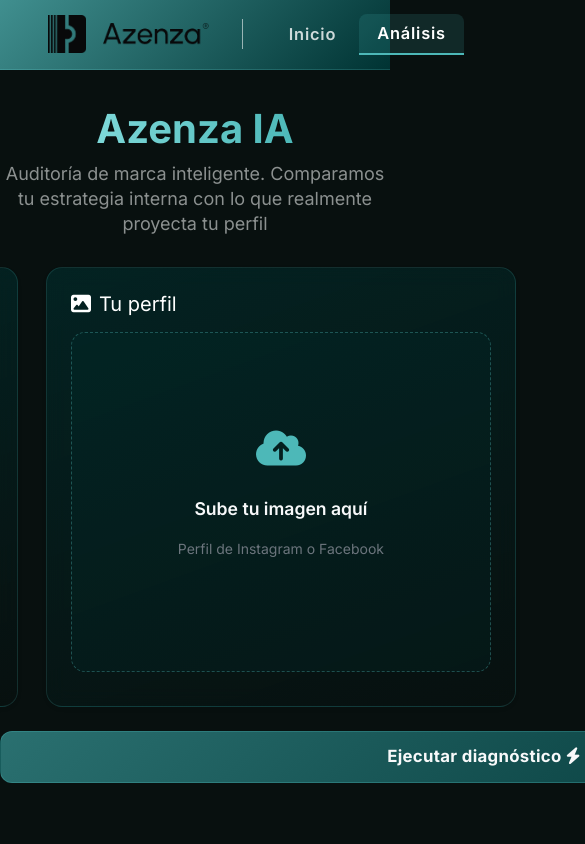
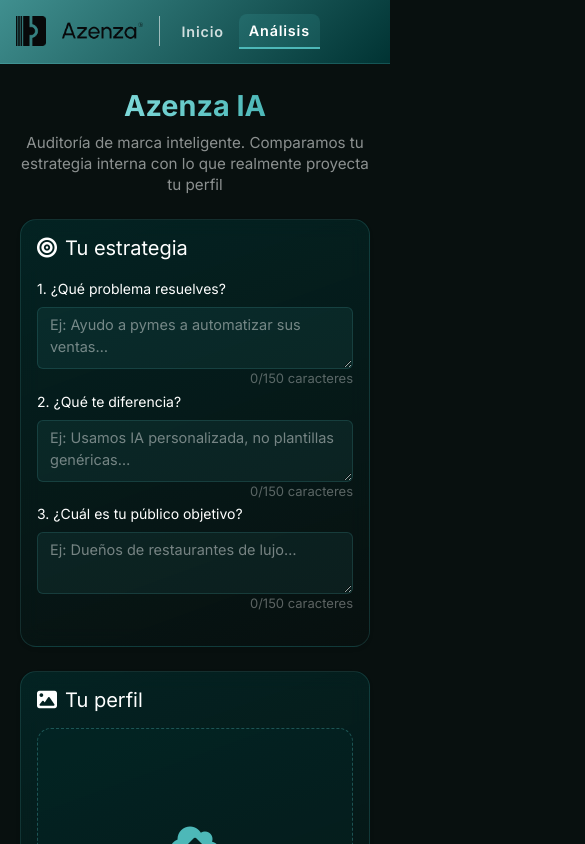
Before and after one commit to BustosFacundo/AzenzaIA, a React (Vite) app in the folder frontend/: page /error in a window 390 px wide. Both pictures are taken after a click on the button "Intentar de nuevo". Shown: the top 844 px of the page, 585 px wide, since content can reach past the window. Built offline with nearby package versions, Linux system fonts and the light colour scheme.

Commit message:
Ultimos toques de Responsive Design

```diff
--- a/frontend/src/App.css
+++ b/frontend/src/App.css
@@ -135,6 +135,33 @@
     font-weight: 525;
     background: var(--teal-bg-active);
     border-bottom: 2px solid var(--color-teal);
+}
+
+/* Responsive */
+
+@media (max-width: 768px) {
+
+    .az-header {
+        padding: 0 16px;
+        height: 64px;
+    }
+
+    .az-header__divider {
+        margin: 0 12px;
+    }
+
+    .az-header__brand img:first-child {
+        height: 30px;
+    }
+
+    .az-header__brand img:last-child {
+        height: 26px;
+    }
+
+    .az-header__link {
+        padding: 6px 10px;
+        font-size: 0.9rem;
+    }
 }
 
 
@@ -771,6 +798,7 @@
 
 @media (max-width: 600px) {
     .hero { padding: 100px 24px 60px; }
+    .hero__visual { width: 100%; max-width: 290px;}
     .system-card { width: 100%; max-width: 320px; }
     .problem { padding: 60px 24px; }
     .approach { padding: 60px 24px; }
@@ -888,11 +916,103 @@
     border-color: var(--teal-border-strong);
 }
 
+/* Responsive */
+
+@media (max-width: 1100px) {
+
+    #area-formulario {
+        flex-direction: column;
+        align-items: center;
+        gap: 24px;
+        padding: 0 20px;
+    }
+
+    #form-estrategia,
+    #drag-and-drop {
+        width: 100%;
+        max-width: 700px;
+    }
+
+    #btn-enviar-diagnostico {
+        width: calc(100% - 40px);
+        max-width: 700px;
+    }
+}
+
+@media (max-width: 768px) {
+
+    #titulo-analisis {
+        margin-bottom: 24px;
+        padding: 0 20px;
+    }
+
+    #titulo-analisis h1 {
+        font-size: 2rem;
+    }
+
+    #titulo-analisis p {
+        font-size: 1rem;
+    }
+
+    #form-estrategia,
+    #drag-and-drop {
+        height: auto;
+    }
+
+    #drag-and-drop {
+        padding: 20px;
+    }
+
+    #drop-zone {
+        width: 100%;
+        height: 280px;
+    }
+
+    #btn-enviar-diagnostico {
+        height: 48px;
+        font-size: 1rem;
+    }
+}
+
+@media (max-width: 480px) {
+
+    #analisis-container {
+        padding: 10px 0 30px;
+    }
+
+    #titulo-analisis h1 {
+        font-size: 1.8rem;
+    }
+
+    #titulo-analisis p {
+        font-size: 0.95rem;
+    }
+
+    #form-estrategia,
+    #drag-and-drop {
+        padding: 16px !important;
+    }
+
+    #drop-zone {
+        height: 220px;
+    }
+
+    #texto-drop-zone {
+        font-size: 0.95rem;
+        text-align: center;
+    }
+
+    .drop-zone-icon {
+        font-size: 2rem;
+    }
+}
+
 
 /*───────DROP ZONE────────────────────────────────────────*/
 
 #drop-zone {
-    width: 420px;
+    max-width: 420px;
+    width: 100%;
     height: 340px;
     background-color: rgba(0, 51, 51, 0.2);
     border: 1.5px dashed rgba(77, 184, 184, 0.35);
@@ -1120,12 +1240,6 @@
     gap: 16px;
 }
 
-@media (min-width: 768px) {
-    .results-grid {
-        grid-template-columns: repeat(3, 1fr);
-    }
-}
-
 /* Cards */
 .results-card {
     padding: 20px;
@@ -1206,6 +1320,33 @@
     font-style: italic;
     font-size: 0.875rem;
     color: rgba(248, 249, 250, 0.8);
+}
+
+/* Responsive */
+
+@media (min-width: 768px) {
+    .results-grid {
+        grid-template-columns: repeat(3, 1fr);
+    }
+}
+
+@media (max-width: 768px) {
+
+    .results-divider h2 {
+        font-size: 1.4rem;
+    }
+
+    .results-summary {
+        padding: 20px;
+    }
+
+    .results-summary p {
+        font-size: 1rem;
+    }
+
+    .results-card {
+        padding: 16px;
+    }
 }
 
 /* Botón */
@@ -1319,7 +1460,7 @@
 
 /* Columnas nav y contacto */
 .az-footer__col-title {
-    font-size: 0.72rem;
+    font-size: 0.78rem;
     font-weight: 700;
     text-transform: uppercase;
     letter-spacing: 2px;
--- a/frontend/src/components/Footer.jsx
+++ b/frontend/src/components/Footer.jsx
@@ -34,6 +34,19 @@
                                     <circle cx="17.5" cy="6.5" r="0.8" fill="currentColor" stroke="none"/>
                                 </svg>
                             </a>
+                            {/* LinkedIn */}
+                            <a
+                                href="https://www.linkedin.com/company/azenzaok"
+                                target="_blank"
+                                rel="noopener noreferrer"
+                                className="az-footer__social-link"
+                                aria-label="LinkedIn de Azenza"
+                            >
+                                <svg viewBox="0 0 24 24" fill="none" stroke="currentColor" strokeWidth="1.8" strokeLinecap="round" strokeLinejoin="round">
+                                    <rect x="2" y="2" width="20" height="20" rx="4" ry="4"/>
+                                    <path d="M8 11v5M8 8v.01M12 16v-5M12 11a3 3 0 0 1 6 0v5"/>
+                                </svg>
+                            </a>
                         </div>
                     </div>
 
@@ -57,7 +70,7 @@
                                 <rect x="2" y="4" width="20" height="16" rx="2"/>
                                 <path d="M2 7l10 7 10-7"/>
                             </svg>
-                            contacto@azenza.com
+                            azenzaok@gmail.com
                         </a>
                         <span className="az-footer__contact-item">
                             <svg width="16" height="16" viewBox="0 0 24 24" fill="none" stroke="currentColor" strokeWidth="1.8" strokeLinecap="round" strokeLinejoin="round">
```
